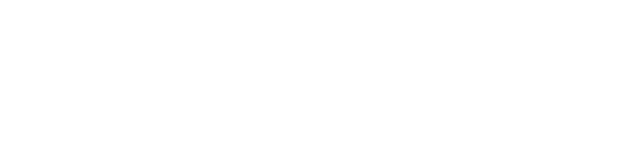
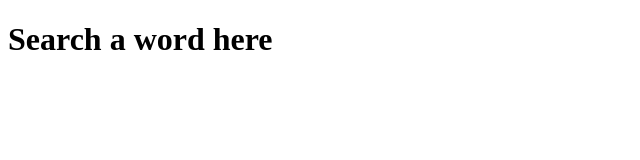
Before and after one commit to Anshikaa-Saini/Multilingual-dictionary, a plain HTML site: page index.html in a window 1280 px wide. Shown: the whole page, without its empty margins (0-640 px from the left). Drawn offline with Linux system fonts and the light colour scheme.

Commit message:
Update index.html

```diff
--- a/index.html
+++ b/index.html
@@ -6,5 +6,7 @@
     <title>Multilingual Dictionary</title>
     <link src="stylesheet" href="style.css" />
   </head>
-  <body></body>
+  <body>
+    <h1>Search a word here</h1>
+  </body>
 </html>
```
